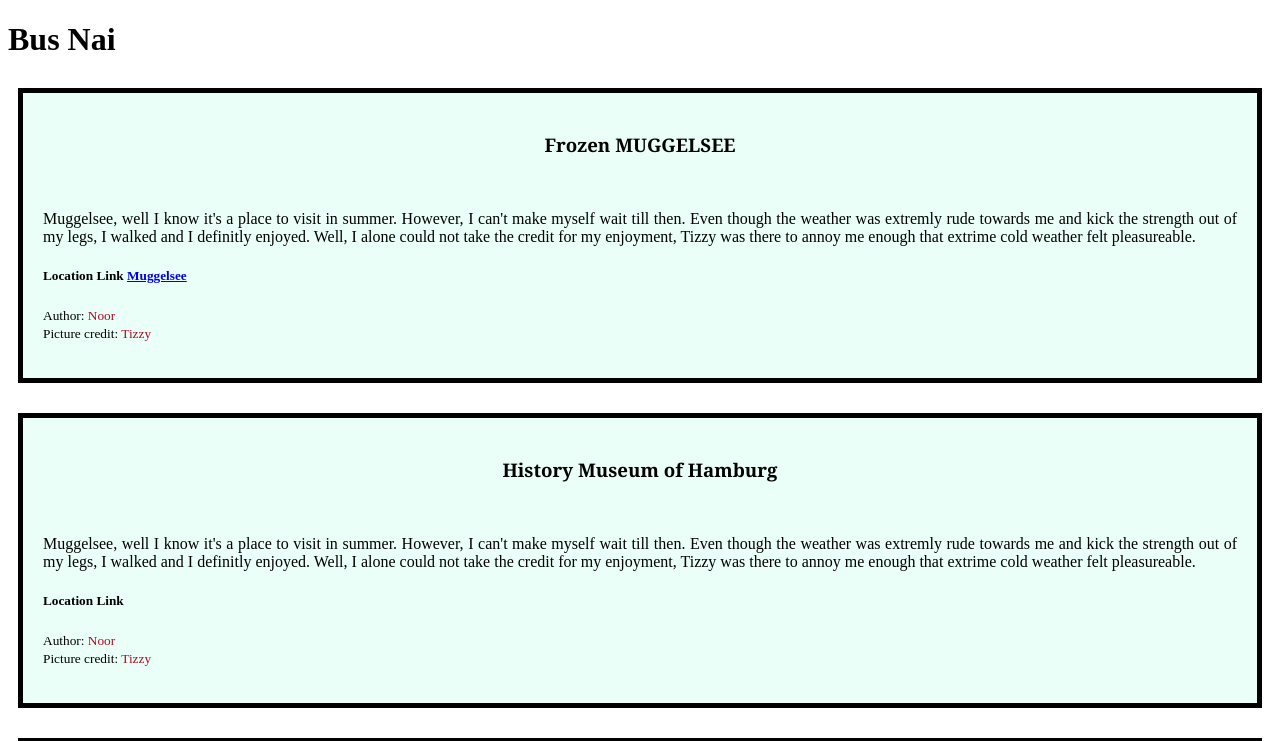
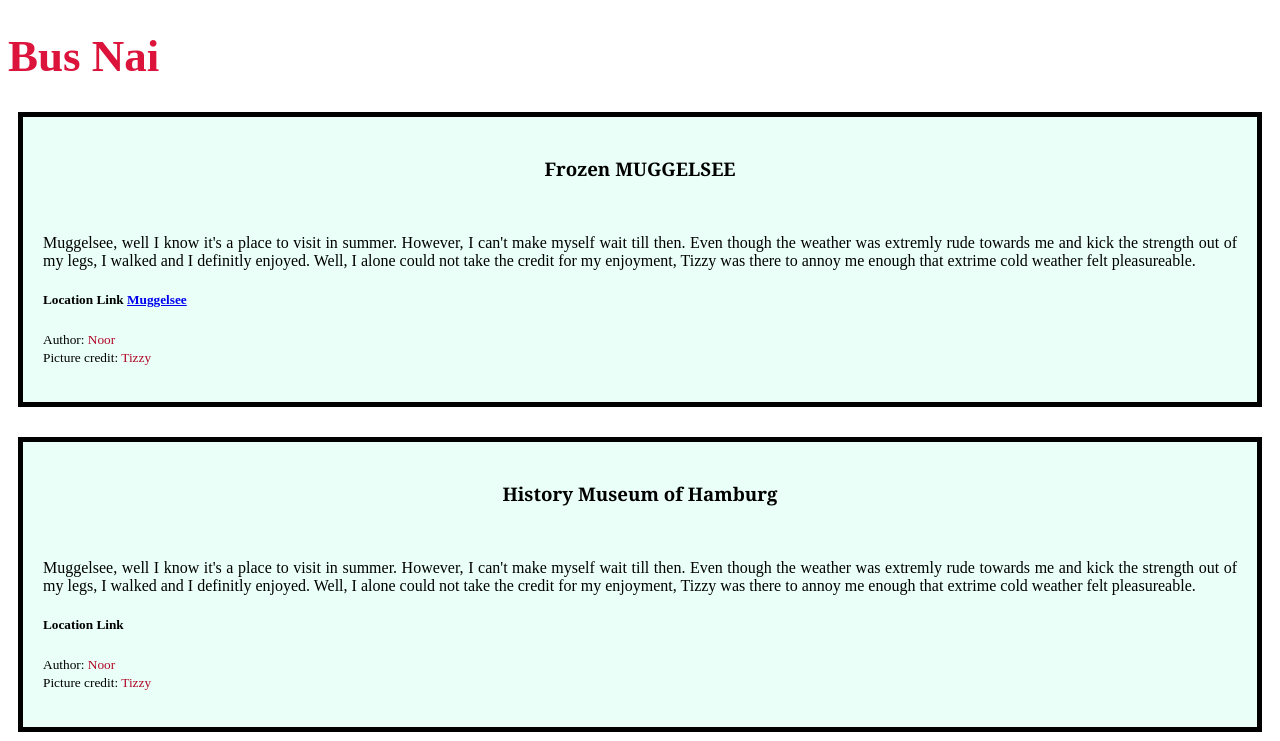
Before and after one commit to fariha-nazia/My-Visits-in-Germany, a plain HTML site: page index.html in a window 1280 px wide. Shown: the top 741 px of the page. Drawn offline with Linux system fonts and the light colour scheme.

Commit message:
title corrected

```diff
--- a/index.html
+++ b/index.html
@@ -10,7 +10,7 @@
 <body>
 
     <div>
-        <h1 class="theTitIe">Bus Nai</h1>
+        <h1 class="theTitle">Bus Nai</h1>
     </div>
 
     <div class="blog">
```
